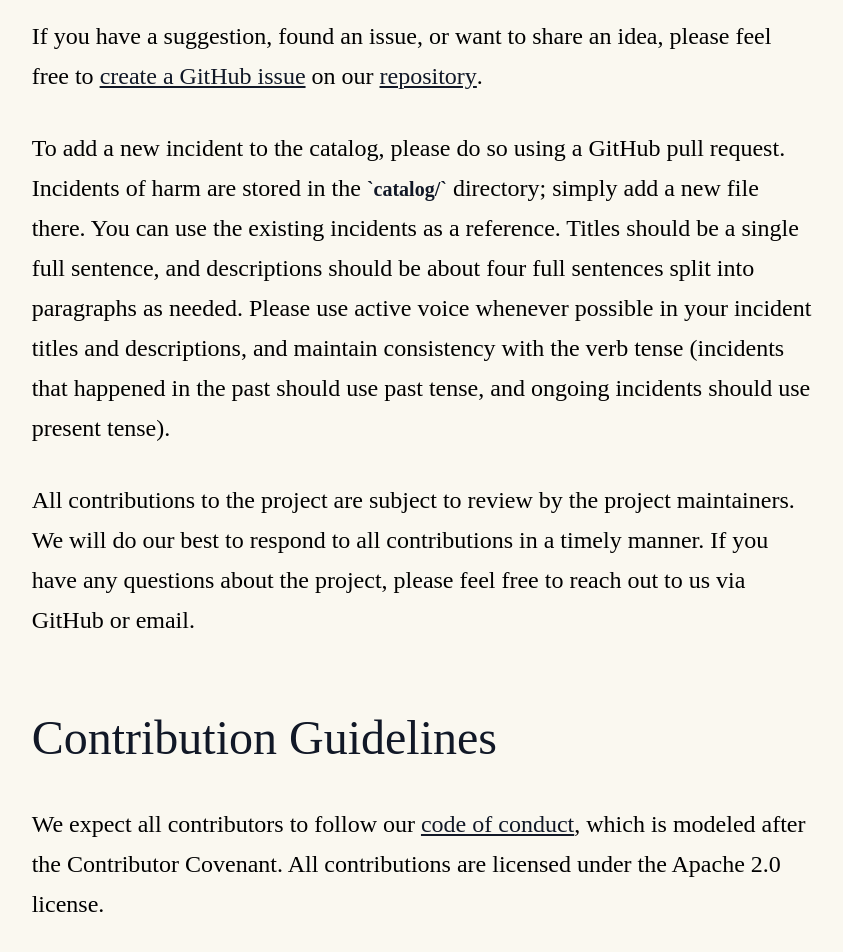
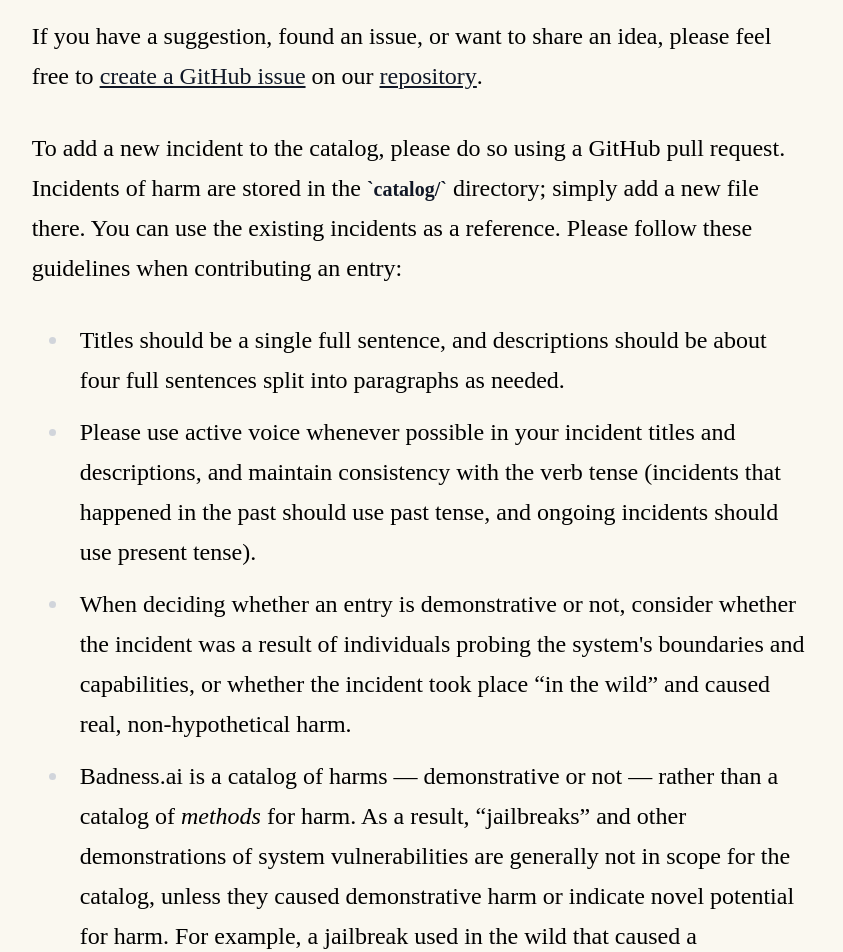
Before and after one commit to badnessdotai/catalog, a Next.js app: page /contribute in a window 1280 px wide. Shown: the part 1920-2872 px from the top of the page, without its empty margins (235-1078 px from the left). Built offline with nearby package versions, Linux system fonts and the light colour scheme; a web font is replaced by a local one.

Commit message:
Make contribution guide more fulsome

```diff
--- a/app/contribute/page.tsx
+++ b/app/contribute/page.tsx
@@ -75,14 +75,38 @@ export default function About() {
               To add a new incident to the catalog, please do so using a GitHub
               pull request. Incidents of harm are stored in the{" "}
               <code>catalog/</code> directory; simply add a new file there. You
-              can use the existing incidents as a reference. Titles should be a
-              single full sentence, and descriptions should be about four full
-              sentences split into paragraphs as needed. Please use active voice
-              whenever possible in your incident titles and descriptions, and
-              maintain consistency with the verb tense (incidents that happened
-              in the past should use past tense, and ongoing incidents should
-              use present tense).
+              can use the existing incidents as a reference. Please follow these
+              guidelines when contributing an entry:
             </p>
+            <ul>
+              <li>
+                Titles should be a single full sentence, and descriptions should
+                be about four full sentences split into paragraphs as needed.
+              </li>
+              <li>
+                Please use active voice whenever possible in your incident
+                titles and descriptions, and maintain consistency with the verb
+                tense (incidents that happened in the past should use past
+                tense, and ongoing incidents should use present tense).
+              </li>
+              <li>
+                When deciding whether an entry is demonstrative or not, consider
+                whether the incident was a result of individuals probing the
+                system&apos;s boundaries and capabilities, or whether the
+                incident took place &ldquo;in the wild&rdquo; and caused real,
+                non-hypothetical harm.
+              </li>
+              <li>
+                Badness.ai is a catalog of harms &mdash; demonstrative or not
+                &mdash; rather than a catalog of <i>methods</i> for harm. As a
+                result, &ldquo;jailbreaks&rdquo; and other demonstrations of
+                system vulnerabilities are generally not in scope for the
+                catalog, unless they caused demonstrative harm or indicate novel
+                potential for harm. For example, a jailbreak used in the wild
+                that caused a demonstrative harm would be in scope, but a
+                jailbreak that simply demonstrated a vulnerability would not.
+              </li>
+            </ul>
             <p>
               All contributions to the project are subject to review by the
               project maintainers. We will do our best to respond to all
```
